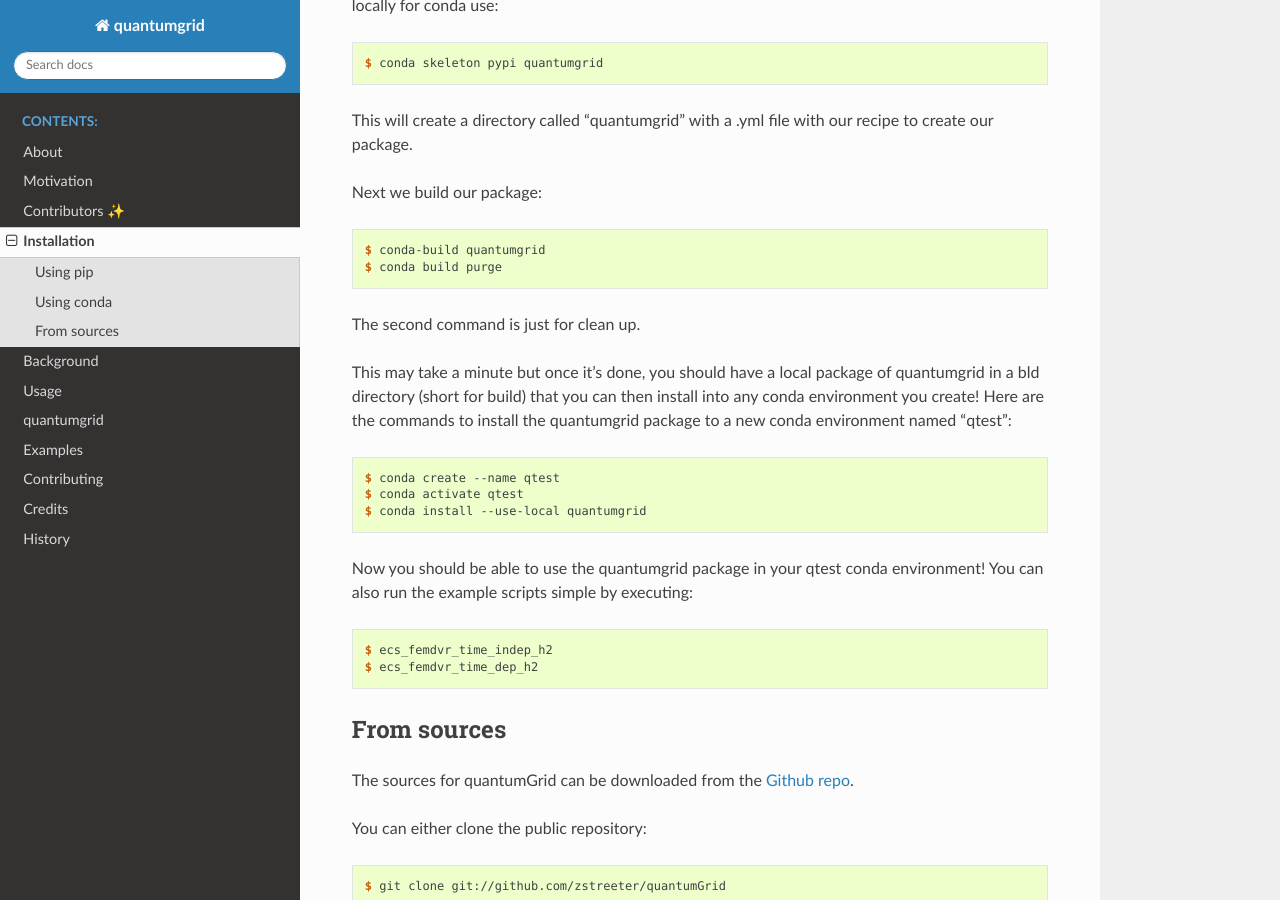
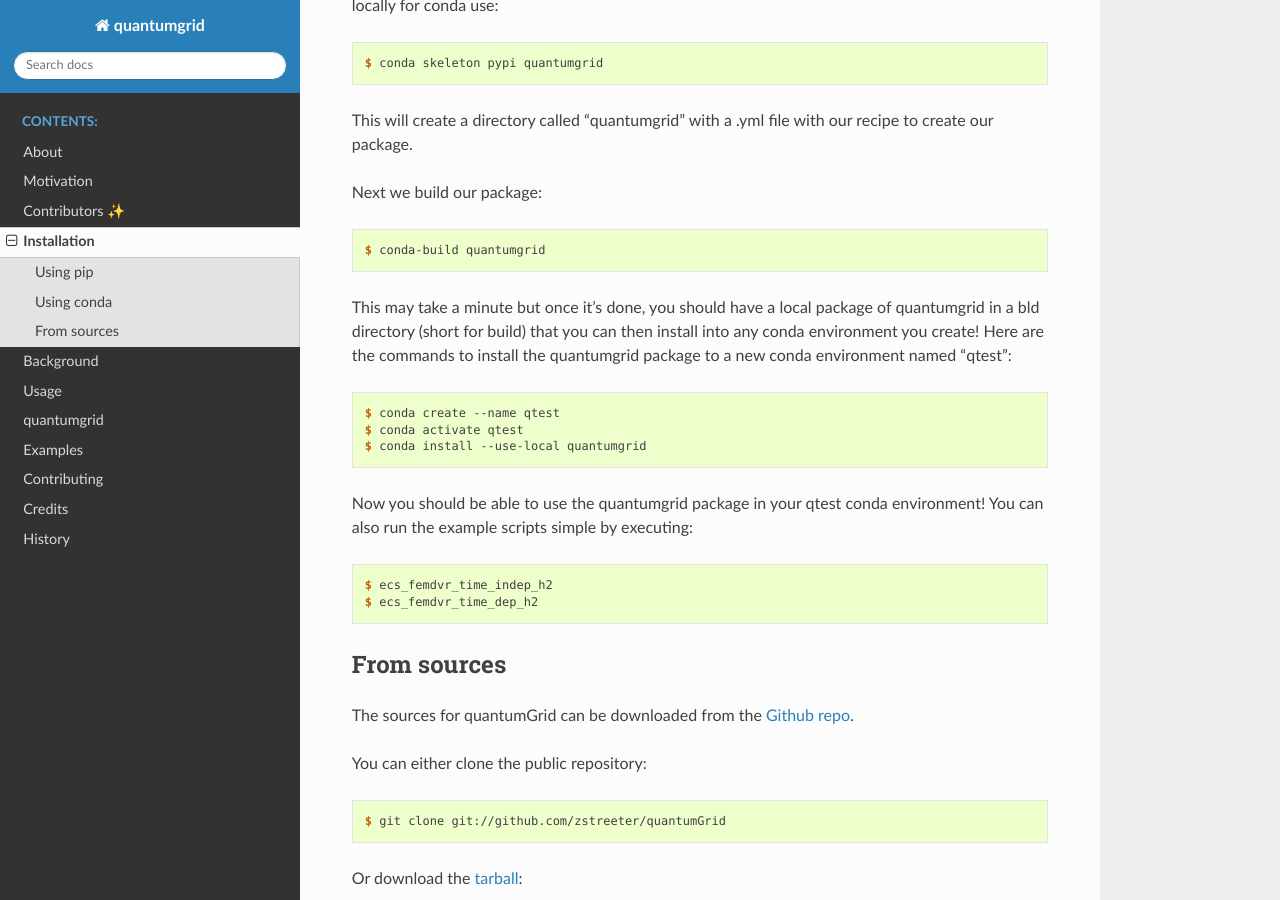
Before and after one commit to cwmccurdy/quantumGrid, a Sphinx documentation site: the page built from docs/installation.rst, in a window 1280 px wide and 900 px high, scrolled down 838 px. Built offline with Sphinx 7.4.7 and the Read the Docs theme 2.0.0, drawn with Linux system fonts in a browser that asks for light colours.

Commit message:
deleted purge command from installation guide

```diff
--- a/docs/installation.rst
+++ b/docs/installation.rst
@@ -50,9 +50,6 @@ Next we build our package:
 .. code-block:: console
 
     $ conda-build quantumgrid
-    $ conda build purge
-
-The second command is just for clean up.
 
 This may take a minute but once it's done, you should have a local package of quantumgrid in a bld directory (short for build) that you can then install into any conda environment you create! Here are the commands to install the quantumgrid package to a new conda environment named "qtest":
 
```
